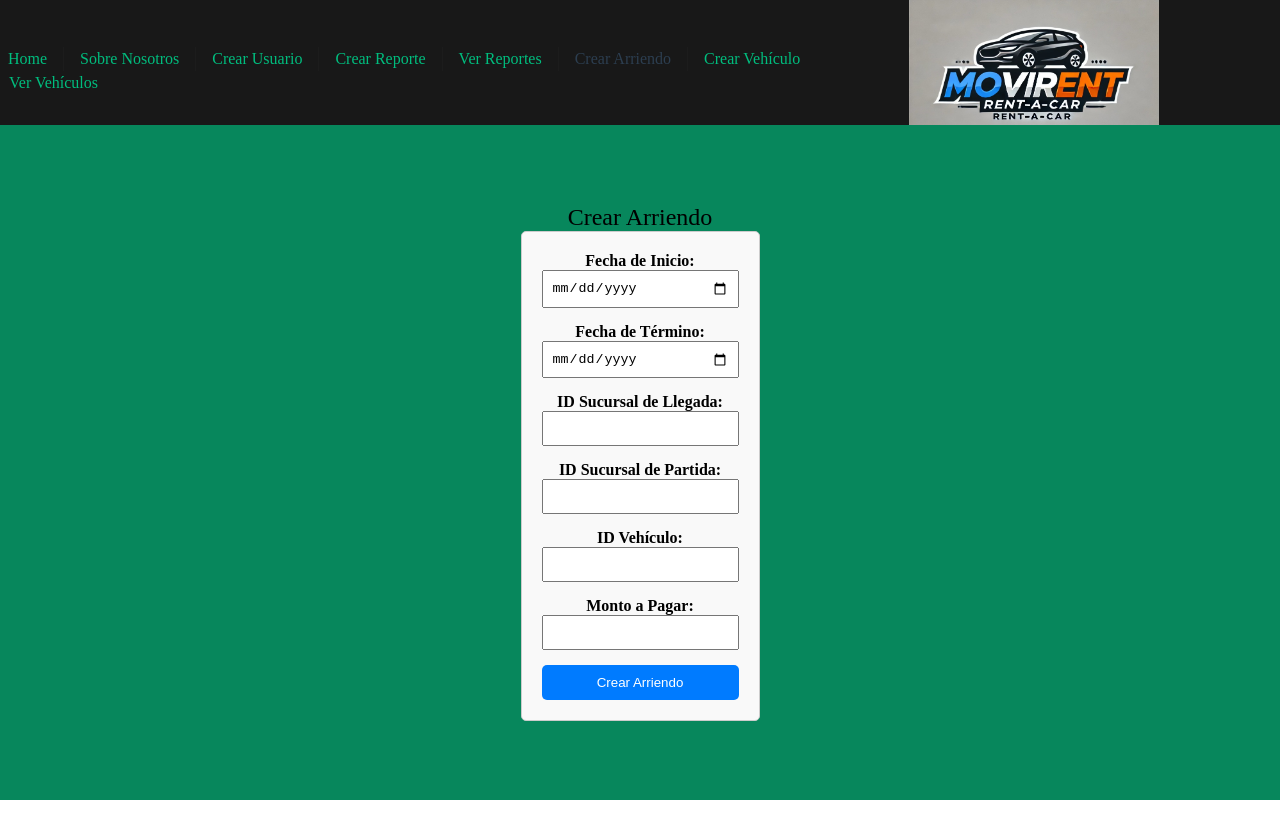
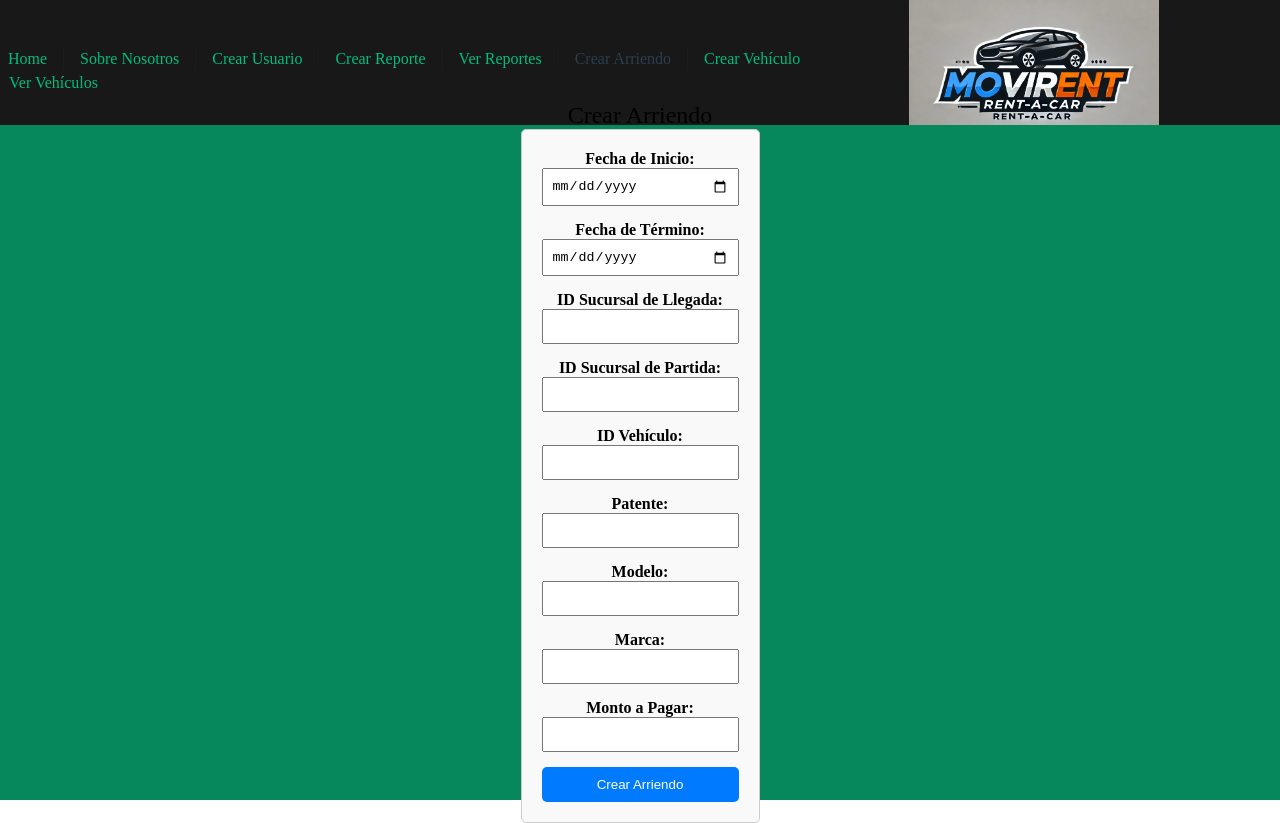
Before and after one commit to NelsonCereno/Proyecto-Fingeso-MoviRent-WebApp, a Vue app in the folder MoviRent-WebAppFrontend/MoviRent/: page /arriendos in a window 1280 px wide. Before the commit the page ends 800 px from the top, so only its background shows below. Built offline with nearby package versions, Linux system fonts and the light colour scheme.

Commit message:
Se arregla problema con el flujo de arriendo.

```diff
--- a/MoviRent-WebAppFrontend/MoviRent/src/components/CrearArriendo.vue
+++ b/MoviRent-WebAppFrontend/MoviRent/src/components/CrearArriendo.vue
@@ -20,7 +20,19 @@
       </div>
       <div>
         <label for="idVehiculo">ID Vehículo:</label>
-        <input type="number" id="idVehiculo" v-model="nuevoArriendo.idVehiculo" required />
+        <input type="number" id="idVehiculo" v-model="nuevoArriendo.idVehiculo" readonly />
+      </div>
+      <div>
+        <label for="patente">Patente:</label>
+        <input type="text" id="patente" v-model="nuevoArriendo.patente" readonly />
+      </div>
+      <div>
+        <label for="modelo">Modelo:</label>
+        <input type="text" id="modelo" v-model="nuevoArriendo.modelo" readonly />
+      </div>
+      <div>
+        <label for="marca">Marca:</label>
+        <input type="text" id="marca" v-model="nuevoArriendo.marca" readonly />
       </div>
       <div>
         <label for="montoPagar">Monto a Pagar:</label>
@@ -45,10 +57,14 @@ export default {
       fechaTermino: "",
       idSucursalLlegada: "",
       idSucursalPartida: "",
-      idVehiculo: "",
+      idVehiculo: route.query.idVehiculo || "",
+      patente: route.query.patente || "",
+      modelo: route.query.modelo || "",
+      marca: route.query.marca || "",
       montoPagar: "",
+      disponibilidad: route.query.disponibilidad || false,
     });
-    const costoDiario = ref(0);
+    const costoDiario = ref(parseFloat(route.query.precio) || 0);
 
     // Lógica para calcular el monto del arriendo
     const calcularMonto = () => {
@@ -77,11 +93,20 @@ export default {
     };
 
     const crearArriendo = async () => {
+
+      //alert(nuevoArriendo.disponibilidad);
+
       // Verificar que el ID del vehículo esté presente
       if (!nuevoArriendo.idVehiculo) {
         alert("Por favor, ingresa un ID de vehículo válido.");
         return;
       }
+
+      if((nuevoArriendo.disponibilidad).toString() == "false"){
+        alert("El vehículo no está disponible para arrendar.");
+        return;
+
+      }else{
 
       try {
         // Buscar el vehículo en el backend con el ID
@@ -95,6 +120,8 @@ export default {
         // Realizar la creación del arriendo
         const arriendoResponse = await axios.post("http://localhost:8080/arriendo/crear", nuevoArriendo);
         alert("Arriendo creado con éxito: " + arriendoResponse.data);
+        nuevoArriendo.disponibilidad = false;
+        //alert(nuevoArriendo.disponibilidad);
         limpiarFormulario();
       } catch (error) {
         console.error("Error al crear el arriendo:", error);
@@ -106,6 +133,7 @@ export default {
           // Si es otro tipo de error, mostramos un mensaje genérico
           alert("Error al crear el arriendo, por favor, intentalo nuevamente.");
         }
+      }
       }
     };
 
--- a/MoviRent-WebAppFrontend/MoviRent/src/components/VerVehiculos.vue
+++ b/MoviRent-WebAppFrontend/MoviRent/src/components/VerVehiculos.vue
@@ -43,7 +43,7 @@
 
         <!-- Botones -->
         <div class="botones-container">
-          <button class="btn-arrendar" @click="irACrearArriendo(vehiculo.idVehiculo)">Arrendar</button>
+          <button class="btn-arrendar" @click="irACrearArriendo(vehiculo)">Arrendar</button>
           <button class="btn-editar" @click="irAEditarVehiculo(vehiculo.idVehiculo)">Editar Vehículo</button>
           <button class="eliminar" @click="cambiarDisponibilidad(vehiculo.idVehiculo)">Eliminar</button>
         </div>
@@ -91,8 +91,18 @@ export default {
         console.error("Error en obtenerTodosLosVehiculos:", error);
       }
     },
-    irACrearArriendo(idVehiculo) {
-      this.$router.push({ name: "CrearArriendo", query: { idVehiculo } });
+    irACrearArriendo(vehiculo) {
+      this.$router.push({
+        name: "arriendos",
+        query: {
+          idVehiculo: vehiculo.idVehiculo,
+          patente: vehiculo.patente,
+          modelo: vehiculo.modelo,
+          marca: vehiculo.marca,
+          precio: vehiculo.precio,
+          disponibilidad: vehiculo.disponibilidad,
+        },
+      });
     },
     irAEditarVehiculo(idVehiculo) {
       this.$router.push({ name: "editarVehiculo", params: { idVehiculo } });
```
